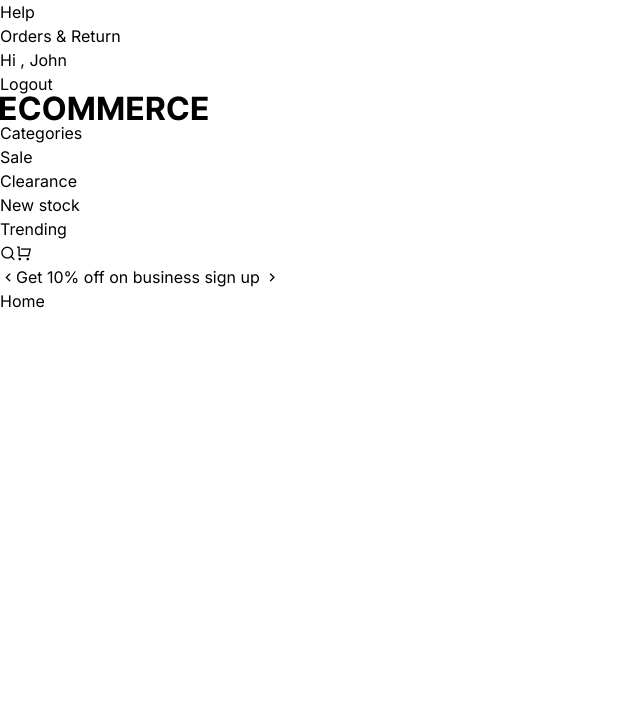
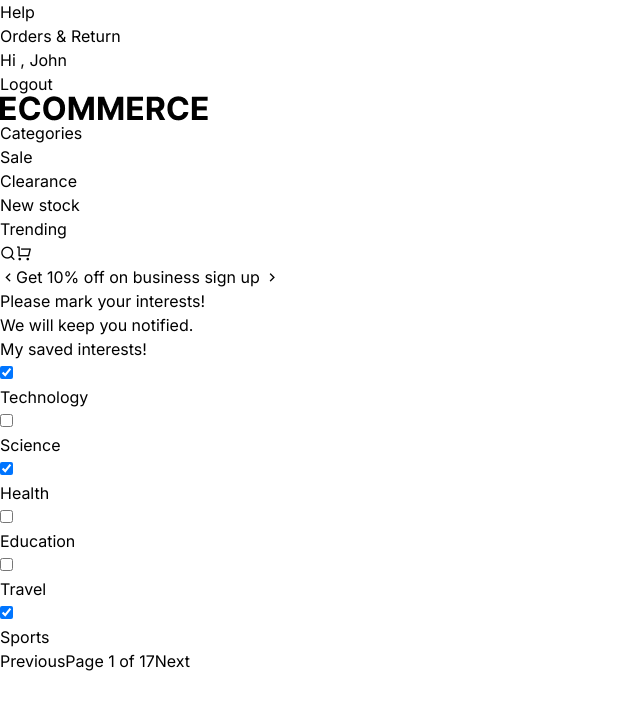
Before and after one commit to Abhay-04/ECOMMERCE, a React (Vite) app: page /home in a window 1280 px wide. Shown: the top 710 px of the page, without its empty margins (0-640 px from the left). Built offline with nearby package versions, Linux system fonts and the light colour scheme; no server answers; sample sign-in values are in the browser's storage.

Commit message:
add: data

```diff
--- /dev/null
+++ b/src/components/CategoryList.jsx
@@ -0,0 +1,91 @@
+import React, { useState } from "react";
+import { categories } from "../utils/categories";
+
+const CategoryList = () => {
+  const [currentPage, setCurrentPage] = useState(1);
+  const itemsPerPage = 6;
+
+  // Initialize state with categories' interest status
+  const [categoryStates, setCategoryStates] = useState(
+    categories.map((category) => ({ ...category }))
+  );
+
+  // Calculate the current categories to display
+  const indexOfLastItem = currentPage * itemsPerPage;
+  const indexOfFirstItem = indexOfLastItem - itemsPerPage;
+  const currentCategories = categoryStates.slice(
+    indexOfFirstItem,
+    indexOfLastItem
+  );
+
+  // Calculate total pages
+  const totalPages = Math.ceil(categoryStates.length / itemsPerPage);
+
+  // Handle page navigation
+  const handleNextPage = () => {
+    if (currentPage < totalPages) {
+      setCurrentPage(currentPage + 1);
+    }
+  };
+
+  const handlePreviousPage = () => {
+    if (currentPage > 1) {
+      setCurrentPage(currentPage - 1);
+    }
+  };
+
+  // Handle checkbox change
+  const handleCheckboxChange = (index) => {
+    setCategoryStates((prevCategories) =>
+      prevCategories.map((category, i) =>
+        i === index
+          ? { ...category, interested: !category.interested }
+          : category
+      )
+    );
+  };
+
+  return (
+    <div>
+      {currentCategories.map((c, index) => (
+        <div className="flex gap-2" key={index}>
+          <input
+
+            type="checkbox"
+            checked={c.interested}
+            onChange={() => handleCheckboxChange(indexOfFirstItem + index)}
+            className={` h-6 w-6 border-2 rounded-md transition-colors duration-200 mb-4 ${
+              c.interested
+                ? "bg-black border-black text-white"
+                : "bg-gray-300 border-gray-400"
+            }`}
+          />
+          <h1 className="text-md font-medium">{c.name}</h1>
+        </div>
+      ))}
+
+      {/* Pagination controls */}
+      <div className="flex justify-center items-center gap-4 mt-4">
+        <button
+          onClick={handlePreviousPage}
+          disabled={currentPage === 1}
+          className="px-4 py-2 bg-gray-300 rounded"
+        >
+          Previous
+        </button>
+        <span>
+          Page {currentPage} of {totalPages}
+        </span>
+        <button
+          onClick={handleNextPage}
+          disabled={currentPage === totalPages}
+          className="px-4 py-2 bg-gray-300 rounded"
+        >
+          Next
+        </button>
+      </div>
+    </div>
+  );
+};
+
+export default CategoryList;
--- a/src/components/Header.jsx
+++ b/src/components/Header.jsx
@@ -79,7 +79,7 @@ const Header = () => {
         </div>
       </div>
       <div className="bg-[#F4F4F4] text-center text-sm font-semibold py-3 mt-4">
-        <h1 className=" ml-40">
+        <h1 className="  ml-30 xl:ml-40">
           <i class="ri-arrow-left-s-line mr-6"></i>Get 10% off on business sign
           up <i class="ri-arrow-right-s-line ml-6"></i>
         </h1>
--- a/src/components/Home.jsx
+++ b/src/components/Home.jsx
@@ -1,7 +1,19 @@
 import React from "react";
+import CategoryList from "./CategoryList";
 
 const Home = () => {
-  return <div>Home</div>;
+  return (
+    <div>
+      <div className="flex flex-col justify-center items-center mt-10 ">
+        <div className="border rounded-lg px-14 py-10 text-center">
+          <h1 className="text-2xl font-bold">Please mark your interests!</h1>
+          <p className="text-sm font-semibold border-b-2 py-4">We will keep you notified.</p>
+          <p className="text-md font-bold text-start py-4">My saved interests!</p>
+          <CategoryList />
+        </div>
+      </div>
+    </div>
+  );
 };
 
 export default Home;
--- a/src/components/Login.jsx
+++ b/src/components/Login.jsx
@@ -111,7 +111,7 @@ const Login = () => {
     <div>
       <form onSubmit={(e) => e.preventDefault()}>
         <div className=" pt-10  flex justify-center sm:justify-center items-center sm:items-center ">
-          <div className="flex flex-col gap-3 w-full border sm:min-w-[400px] h-auto lg:min-h-[70vh]   sm:w-[80vw] md:w-[50vw] lg:w-[40vw] xl:w-[24vw]  p-4 sm:py-12  sm:px-14 rounded-md  ">
+          <div className="flex flex-col gap-3 w-full border sm:min-w-[400px] h-auto lg:min-h-[70vh]   sm:w-[80vw] md:w-[50vw] lg:w-[45vw] xl:w-[24vw]  p-4 sm:py-12  sm:px-14 rounded-md  ">
             <h1 className="text-4xl text-center font-semibold mb-4">
               {isSignForm ? "Login" : "Create your account"}
             </h1>
--- /dev/null
+++ b/src/utils/categories.js
@@ -0,0 +1,101 @@
+export const categories = [
+  { name: "Technology", interested: true },
+  { name: "Science", interested: false },
+  { name: "Health", interested: true },
+  { name: "Education", interested: false },
+  { name: "Travel", interested: false },
+  { name: "Sports", interested: true },
+  { name: "Finance", interested: false },
+  { name: "Environment", interested: false },
+  { name: "Art", interested: false },
+  { name: "History", interested: false },
+  { name: "Music", interested: true },
+  { name: "Movies", interested: false },
+  { name: "Books", interested: false },
+  { name: "Fashion", interested: false },
+  { name: "Food", interested: false },
+  { name: "Photography", interested: false },
+  { name: "Fitness", interested: false },
+  { name: "Gaming", interested: false },
+  { name: "Gardening", interested: false },
+  { name: "Programming", interested: false },
+  { name: "DIY", interested: false },
+  { name: "Marketing", interested: false },
+  { name: "Entrepreneurship", interested: false },
+  { name: "Business", interested: false },
+  { name: "Social Media", interested: false },
+  { name: "Psychology", interested: false },
+  { name: "Biology", interested: false },
+  { name: "Physics", interested: false },
+  { name: "Chemistry", interested: false },
+  { name: "Mathematics", interested: false },
+  { name: "Astronomy", interested: false },
+  { name: "Geography", interested: false },
+  { name: "Politics", interested: false },
+  { name: "Philosophy", interested: false },
+  { name: "Economics", interested: false },
+  { name: "Culinary Arts", interested: false },
+  { name: "Interior Design", interested: false },
+  { name: "Architecture", interested: false },
+  { name: "Astrology", interested: false },
+  { name: "Writing", interested: false },
+  { name: "Comedy", interested: false },
+  { name: "Literature", interested: false },
+  { name: "Crafts", interested: false },
+  { name: "Pet Care", interested: false },
+  { name: "Real Estate", interested: false },
+  { name: "Cooking", interested: false },
+  { name: "Language Learning", interested: false },
+  { name: "Career Development", interested: false },
+  { name: "Volunteer Work", interested: false },
+  { name: "Meditation", interested: false },
+  { name: "Mindfulness", interested: false },
+  { name: "Self-Help", interested: false },
+  { name: "Relationships", interested: false },
+  { name: "Home Improvement", interested: false },
+  { name: "Productivity", interested: false },
+  { name: "Public Speaking", interested: false },
+  { name: "Cybersecurity", interested: false },
+  { name: "Blockchain", interested: false },
+  { name: "Machine Learning", interested: false },
+  { name: "Data Science", interested: false },
+  { name: "Artificial Intelligence", interested: false },
+  { name: "Cryptocurrency", interested: false },
+  { name: "Robotics", interested: false },
+  { name: "Quantum Computing", interested: false },
+  { name: "Network Security", interested: false },
+  { name: "Virtual Reality", interested: false },
+  { name: "Augmented Reality", interested: false },
+  { name: "Nanotechnology", interested: false },
+  { name: "Renewable Energy", interested: false },
+  { name: "Genetics", interested: false },
+  { name: "Climate Change", interested: false },
+  { name: "Wildlife Conservation", interested: false },
+  { name: "Oceanography", interested: false },
+  { name: "Meteorology", interested: false },
+  { name: "Agriculture", interested: false },
+  { name: "Forestry", interested: false },
+  { name: "Fishing", interested: false },
+  { name: "Aerospace", interested: false },
+  { name: "Automotive", interested: false },
+  { name: "Manufacturing", interested: false },
+  { name: "Logistics", interested: false },
+  { name: "Supply Chain", interested: false },
+  { name: "Hospitality", interested: false },
+  { name: "Customer Service", interested: false },
+  { name: "Human Resources", interested: false },
+  { name: "Legal Studies", interested: false },
+  { name: "Counseling", interested: false },
+  { name: "Veterinary Science", interested: false },
+  { name: "Pharmacy", interested: false },
+  { name: "Nursing", interested: false },
+  { name: "Public Health", interested: false },
+  { name: "Community Service", interested: false },
+  { name: "Retail", interested: false },
+  { name: "Graphic Design", interested: false },
+  { name: "Film Production", interested: false },
+  { name: "Animation", interested: false },
+  { name: "Performing Arts", interested: false },
+  { name: "Event Planning", interested: false },
+  { name: "Public Relations", interested: false },
+];
```
Also changed, not shown: src/components/CategoryComponent.jsx (deleted, +0 -7 lines).
